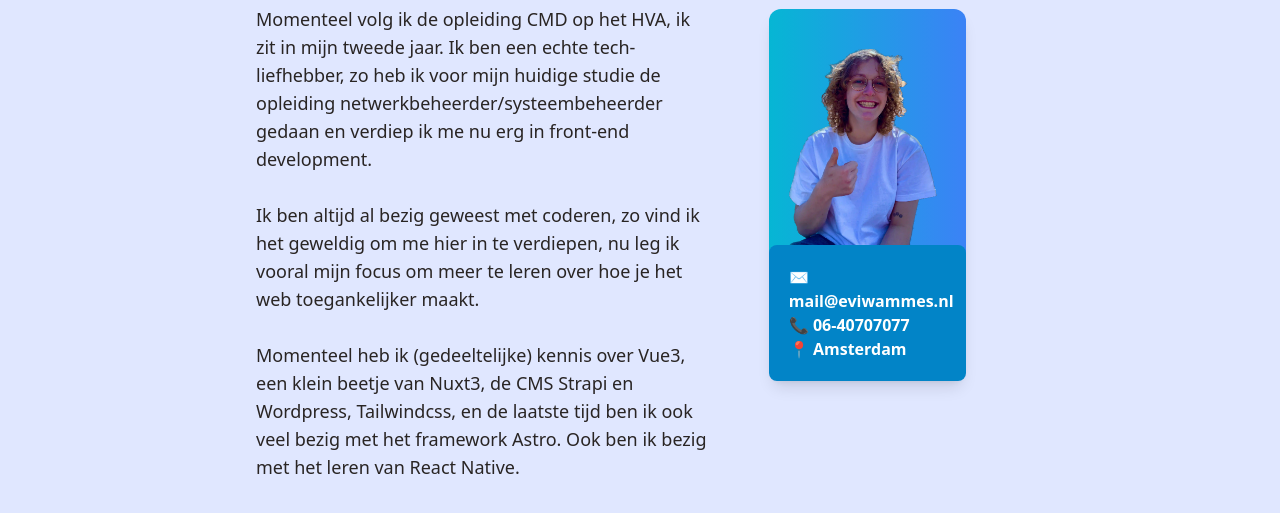
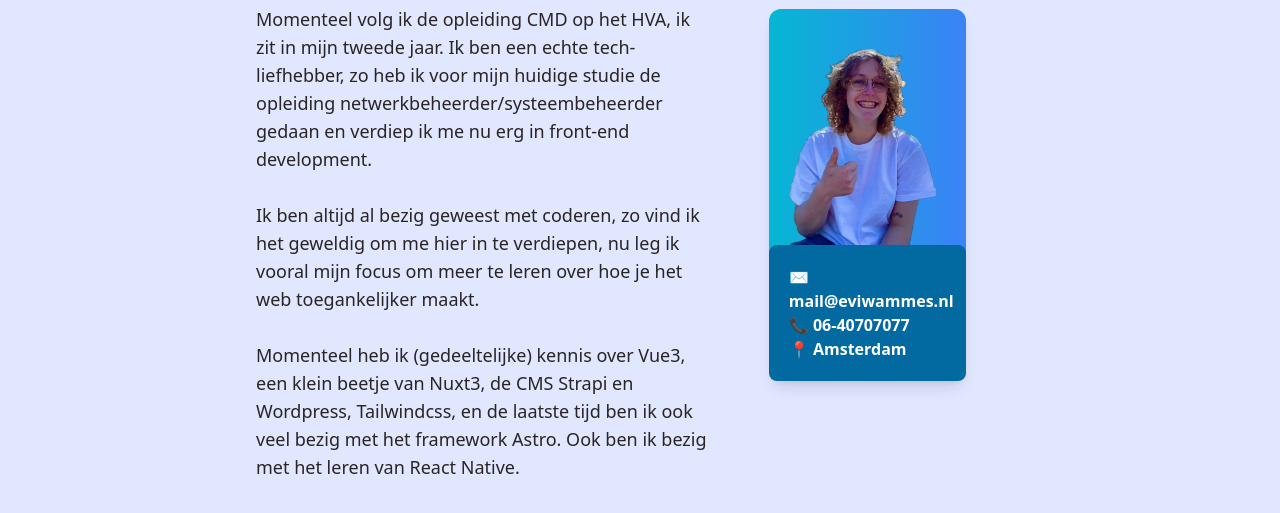
Before and after one commit to Evi-2003/portfolio-nextjs, an Astro site: page / in a window 1280 px wide. Shown: the part 255-768 px from the top of the page. Built offline with nearby package versions, Linux system fonts and the light colour scheme; Astro itself is replaced by a stand-in of ours; a web font is replaced by a local one.

Commit message:
Contrast verbeteren

```diff
--- a/src/pages/index.astro
+++ b/src/pages/index.astro
@@ -20,7 +20,7 @@ import { SEO } from "astro-seo";
 		</article>
 		<aside class="aside-info col-span-full lg:col-span-2 lg:m-10 flex h-fit w-full lg:w-2/3 flex-col justify-center rounded-xl bg-gradient-to-r from-cyan-500 to-blue-500  shadow-lg hover:shadow-2xl dark:from-cyan-800 dark:to-sky-950">
 			<Image src={eviwammes} quality="low"  format="webp" alt="Foto van Evi Wammes" class="mt-10" />
-			<ul class="h-fit w-full rounded-lg bg-sky-600 p-5 text-base font-semibold text-white dark:bg-sky-800">
+			<ul class="h-fit w-full rounded-lg bg-sky-700 p-5 text-base font-semibold text-white dark:bg-sky-800">
 				<li class="hover:scale-95"><a href="mailto:mail@eviwammes.nl">✉️ mail@eviwammes.nl</a></li>
 				<li class="hover:scale-95"><a href="tel:+31640707077">📞 06-40707077</a></li>
 				<li>📍 Amsterdam</li>
```
